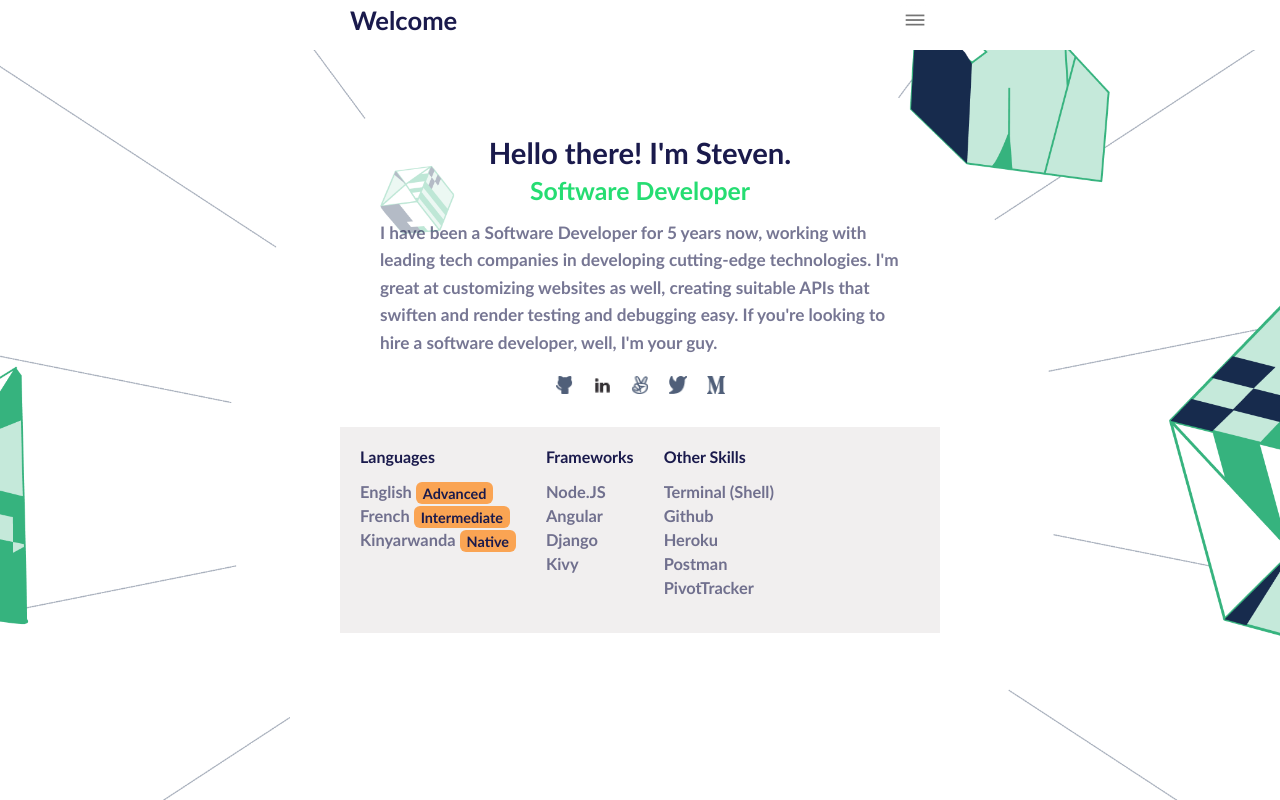
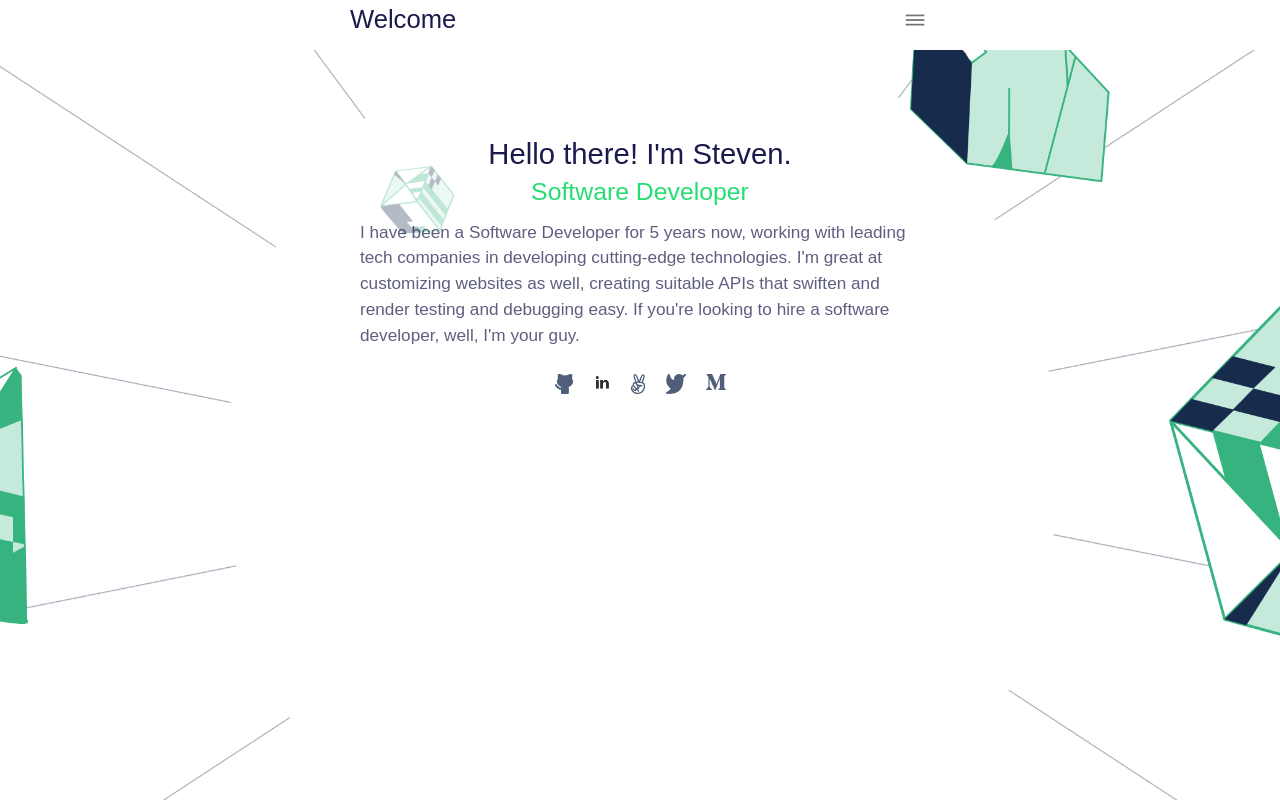
Before and after one commit to sntakirutimana72/Portfolio-Mobile-Skeleton, a website: page index.html in a window 1280 px wide. Drawn offline with Linux system fonts and the light colour scheme.

Commit message:
Remove unnecessary sections

```diff
--- a/index.css
+++ b/index.css
@@ -1,7 +1,7 @@
 * {
   color: rgb(26, 26, 76) !important;
-  font-weight: 900;
-  font-family: 'Gill Sans', 'Gill Sans MT', Calibri, 'Trebuchet MS', sans-serif;
+  font-weight: 400;
+  font-family: Arial, Helvetica, sans-serif;
 }
 
 body {
@@ -44,6 +44,8 @@ a {
   display: flex;
   flex-direction: column;
   line-height: 1.4;
+  margin: 0 15px;
+  padding-top: 70px;
 }
 
 .cont-header > span {
@@ -59,28 +61,11 @@ a {
   color: rgb(37, 221, 114) !important;
 }
 
-.cont-preview > div {
-  margin: 0 20px;
-  padding-top: 70px;
-}
-
 .cont-desc {
   padding: 10px 20px;
-  line-height: 1.6;
+  line-height: 1.5;
   font-size: 1.075rem;
-  color: rgba(26, 26, 75, 0.6) !important;
-}
-
-.flex-item:last-child {
-  background-color: rgba(199, 193, 193, 0.26);
-}
-
-.skill-set {
-  display: flex;
-  flex-wrap: wrap;
-  gap: 30px;
-  margin: 0 20px;
-  padding: 20px 0;
+  color: rgba(26, 26, 75, 0.7) !important;
 }
 
 ul {
@@ -94,17 +79,13 @@ li {
   color: rgba(26, 26, 76, 0.6) !important;
 }
 
-.skill-level {
-  border-radius: 6px;
-  font-size: 0.9rem;
-  font-weight: 800;
-  padding: 2.5px 7px;
-  background-color: #ff820daf;
-}
-
 /* social medias */
 
 .lets-connect {
+  margin: 0 20px;
+}
+
+.lets-connect ul {
   display: flex;
   justify-content: center;
   gap: 20px;
--- a/index.html
+++ b/index.html
@@ -20,12 +20,11 @@
                 </nav>
             </header>
 
-            <div class="cont-preview flex-item">
-                <div>
-                    <header class="cont-header">
+            <section class="cont-preview flex-item">
+                <h2 class="cont-header">
                     <span>Hello there! I'm Steven.</span>
                     <span>Software Developer</span>
-                    </header>
+                </h2>
                 <div class="cont-desc">
                     I have been a Software Developer for 5 years now, working with leading tech companies in developing
                     cutting-edge technologies. I'm great at customizing websites as well, creating suitable APIs that swiften
@@ -33,56 +32,35 @@
                     If you're looking to hire a software developer, well, I'm your guy.
                 </div>
                 <div class="lets-connect">
-                        <div class="socio-hub">
-                            <img src="./static/images/github-icon.png" title="GitHub" alt="GitHub logo">
-                        </div>
-                        <div class="socio-hub">
-                            <img src="./static/images/linkedin-icon.png" title="Linkedin" alt="Linkedin logo">
-                        </div>
-                        <div class="socio-hub">
-                            <img src="./static/images/2-fingers-icon.png" title="2fingers" alt="2fingers logo">
-                        </div>
-                        <div class="socio-hub">
-                            <img src="./static/images/twitter-icon.png" title="Twitter" alt="Twitter logo">
-                        </div>
-                        <div class="socio-hub">
-                            <img src="./static/images/m-icon.png" title="M" alt="M logo">
-                        </div>
-                    </div>
-                </div>
-            </div>
-
-            <div class="flex-item">
-                <div class="skill-set">
-                    <div>
-                        <label>Languages</label>
                     <ul>
-                            <li>English <span class="skill-level">Advanced</span></li>
-                            <li>French <span class="skill-level">Intermediate</span></li>
-                            <li>Kinyarwanda <span class="skill-level">Native</span></li>
+                        <li class="socio-hub">
+                            <a href="3" title="GitHub">
+                                <img src="./static/images/github-icon.png" alt="GitHub logo">
+                            </a>
+                        </li>
+                        <li class="socio-hub">
+                            <a href="#" title="Linkedin">
+                                <img src="./static/images/linkedin-icon.png" alt="Linkedin logo">
+                            </a>
+                        </li>
+                        <li class="socio-hub">
+                            <a href="#" title="2fingers">
+                                <img src="./static/images/2-fingers-icon.png" alt="2fingers logo">
+                            </a>
+                        </li>
+                        <li class="socio-hub">
+                            <a href="#" title="Twitter">
+                                <img src="./static/images/twitter-icon.png" alt="Twitter logo">
+                            </a>
+                        </li>
+                        <li class="socio-hub">
+                            <a href="#" title="M">
+                                <img src="./static/images/m-icon.png" alt="M logo">
+                            </a>
+                        </li>
                     </ul>
                 </div>
-                    <div>
-                        <label>Frameworks</label>
-                        <ul>
-                            <li>Node.JS</li>
-                            <li>Angular</li>
-                            <li>Django</li>
-                            <li>Kivy</li>
-                        </ul>
-                    </div>
-                    <div>
-                        <label>Other Skills</label>
-                        <ul>
-                            <li>Terminal (Shell)</li>
-                            <li>Github</li>
-                            <li>Heroku</li>
-                            <li>Postman</li>
-                            <li>PivotTracker</li>
-                        </ul>
-                    </div>
-                </div>
-            </div>
+            </section>
         </main>
     </body>
 </html>
```
Also changed, not shown: static/images/app_screenshot.png. Lines whose indentation alone changed are shown as unchanged.
